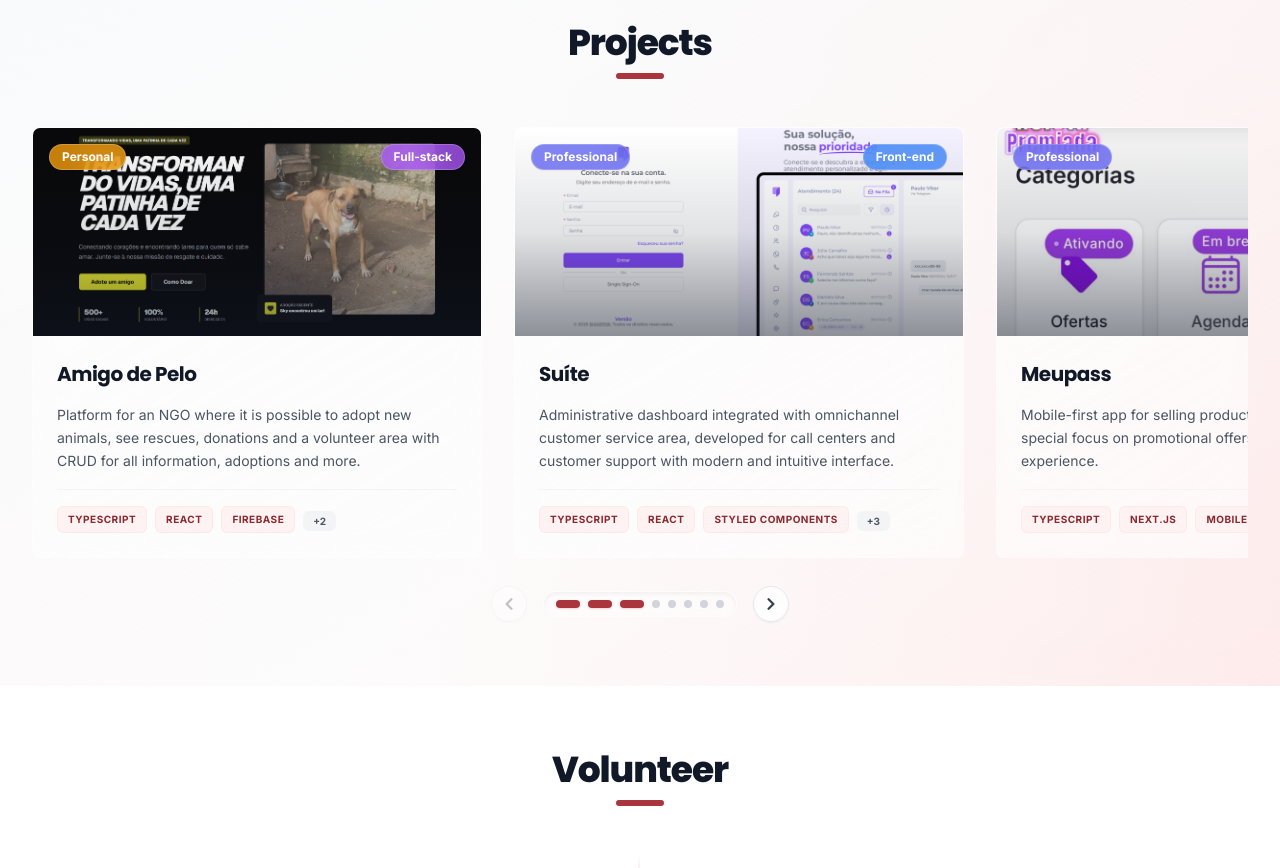
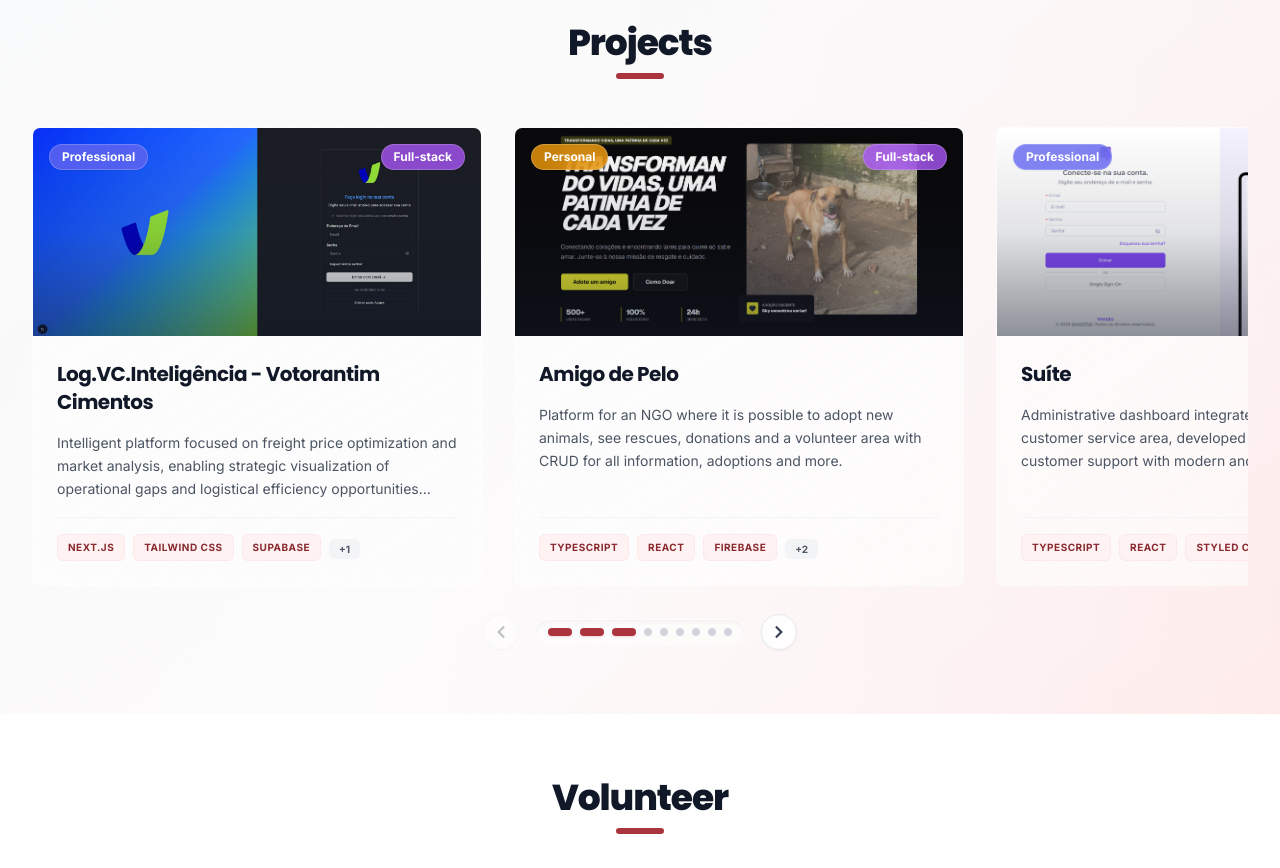
Before and after one commit to juathanduarte/juats.dev, a React (Vite) app: page / in a window 1280 px wide. Shown: the part 4340-5208 px from the top of the page. Built offline with nearby package versions, Linux system fonts and the light colour scheme.

Commit message:
feat: add Projects section and multi-language support configurations

```diff
--- a/src/constants/index.ts
+++ b/src/constants/index.ts
@@ -19,6 +19,16 @@ export const SOCIAL_LINKS: ISocialLink[] = [
 ];
 
 export const PROJECTS: IProject[] = [
+  {
+    id: "9",
+    title: "Log.VC.Inteligência - Votorantim Cimentos",
+    descriptionKey: "projects.descriptions.logvcinteligencia",
+    image: "logvcinteligencia.jpeg",
+    technologies: ["Next.js", "Tailwind CSS", "Supabase", "Docker"],
+    featured: true,
+    category: "fullstack",
+    projectType: "professional",
+  },
   {
     id: "8",
     title: "Amigo de Pelo",
--- a/src/locales/en/translation.json
+++ b/src/locales/en/translation.json
@@ -120,7 +120,8 @@
       "clineqapp": "Mobile application developed in React Native for monitoring and controlling equine weights, enabling detailed tracking of animal development and health with specific features for managing stud farms and rural properties.",
       "siiepe": "Mobile application developed in React Native for attendance registration and control at SIIEPE academic events (Integrated Week of Innovation, Teaching, Research and Extension), facilitating participant management and certificate validation with GraphQL integration.",
       "blablacampus": "Mobile ridesharing app between UFPEL campuses, inspired by BlaBlaCar, connecting students and staff to facilitate transportation between different university units.",
-      "amigoDePelo": "Platform for an NGO where it is possible to adopt new animals, see rescues, donations and a volunteer area with CRUD for all information, adoptions and more."
+      "amigoDePelo": "Platform for an NGO where it is possible to adopt new animals, see rescues, donations and a volunteer area with CRUD for all information, adoptions and more.",
+      "logvcinteligencia": "Intelligent platform focused on freight price optimization and market analysis, enabling strategic visualization of operational gaps and logistical efficiency opportunities based on mesoregion distribution."
     }
   },
   "volunteer": {
--- a/src/locales/es/translation.json
+++ b/src/locales/es/translation.json
@@ -120,7 +120,8 @@
       "clineqapp": "Aplicación móvil desarrollada en React Native para monitoreo y control de pesos de equinos, permitiendo seguimiento detallado del desarrollo y salud de los animales con funcionalidades específicas para gestión de haras y propiedades rurales.",
       "siiepe": "Aplicación móvil desarrollada en React Native para registro y control de presencias en eventos académicos de SIIEPE (Semana Integrada de Innovación, Enseñanza, Investigación y Extensión), facilitando la gestión de participantes y validación de certificados con integración GraphQL.",
       "blablacampus": "Aplicación móvil de viajes compartidos entre los campus de UFPEL, inspirada en BlaBlaCar, conectando estudiantes y personal para facilitar el desplazamiento entre diferentes unidades universitarias.",
-      "amigoDePelo": "Plataforma para una ONG donde es posible adoptar nuevos animales, ver rescates, donaciones y un área de voluntarios con CRUD para toda la información, adopciones y más."
+      "amigoDePelo": "Plataforma para una ONG donde es posible adoptar nuevos animales, ver rescates, donaciones y un área de voluntarios con CRUD para toda la información, adopciones y más.",
+      "logvcinteligencia": "Plataforma inteligente enfocada en la optimización de precios de fletes y análisis de mercado, que permite la visualización estratégica de brechas operativas y oportunidades de eficiencia logística basadas en la distribución por mesorregiones."
     }
   },
   "volunteer": {
--- a/src/locales/pt-BR/translation.json
+++ b/src/locales/pt-BR/translation.json
@@ -120,7 +120,8 @@
       "clineqapp": "Aplicativo mobile desenvolvido em React Native para monitoramento e controle de pesos de equinos, permitindo acompanhamento detalhado do desenvolvimento e saúde dos animais com funcionalidades específicas para gerenciamento de haras e propriedades rurais.",
       "siiepe": "Aplicativo mobile desenvolvido em React Native para registro e controle de presenças em eventos acadêmicos do SIIEPE (Semana Integrada de Inovação, Ensino, Pesquisa e Extensão), facilitando o gerenciamento de participantes e a validação de certificados com integração GraphQL.",
       "blablacampus": "Aplicativo mobile de carona compartilhada entre os campus da UFPEL, inspirado no BlaBlaCar, conectando estudantes e servidores para facilitar o deslocamento entre as diferentes unidades da universidade.",
-      "amigoDePelo": "Plataforma para uma ONG onde é possível adotar novos animais, ver os resgates, doações e uma área de voluntário onde tem o CRUD de todas informações e adoções e etc."
+      "amigoDePelo": "Plataforma para uma ONG onde é possível adotar novos animais, ver os resgates, doações e uma área de voluntário onde tem o CRUD de todas informações e adoções e etc.",
+      "logvcinteligencia": "Plataforma inteligente voltada para a otimização de preços de fretes e análise de mercado, permitindo a visualização estratégica de lacunas operacionais e oportunidades de eficiência logística com base na distribuição por mesorregiões."
     }
   },
   "volunteer": {
--- a/src/sections/Projects.tsx
+++ b/src/sections/Projects.tsx
@@ -14,6 +14,7 @@ import blablacampusImg from "../assets/projects/blablacampus.jpeg";
 import clineqappImg from "../assets/projects/clineqapp-hut8.jpeg";
 import dashMeupassImg from "../assets/projects/dash-meupass.png";
 import letralandiaImg from "../assets/projects/letralandia.png";
+import logvcinteligenciaImg from "../assets/projects/logvcinteligencia.jpeg";
 import presencasSiiepeImg from "../assets/projects/presencas_siiepe.jpeg";
 import suiteImg from "../assets/projects/suite.png";
 import Tooltip from "../components/ui/tooltip";
@@ -27,6 +28,7 @@ const projectImages: Record<string, string> = {
   "presencas_siiepe.jpeg": presencasSiiepeImg,
   "blablacampus.jpeg": blablacampusImg,
   "amigo-de-pelo.png": amigoDePeloImg,
+  "logvcinteligencia.jpeg": logvcinteligenciaImg,
 };
 
 const Projects = () => {
```
Also changed, not shown: src/assets/projects/logvcinteligencia.jpeg (added).
